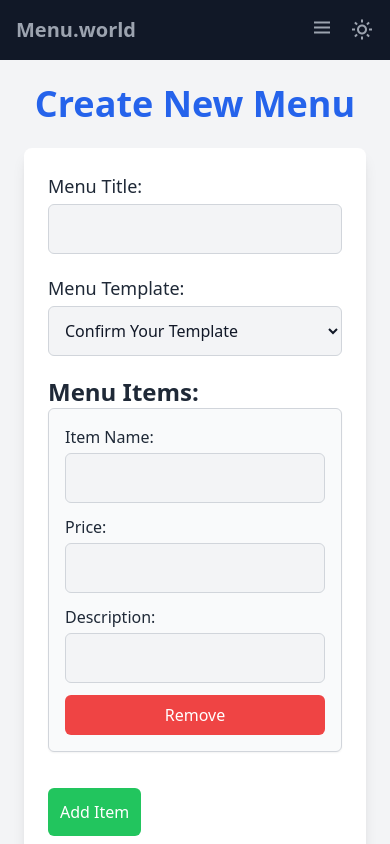
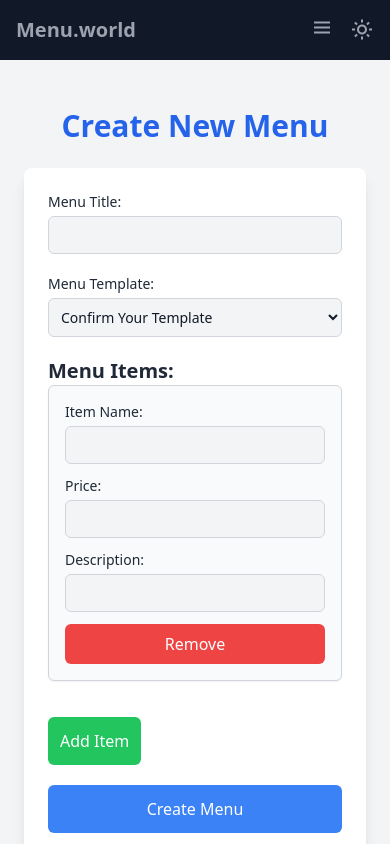
Before and after one commit to harshal20m/Menu.world, a React (Vite) app in the folder Frontend/: page /create-menu in a window 390 px wide. Shown: the top 844 px of the page. Built offline with nearby package versions, Linux system fonts and the light colour scheme.

Commit message:
improved responsiveness

```diff
--- a/Frontend/src/components/EditMenu.jsx
+++ b/Frontend/src/components/EditMenu.jsx
@@ -60,68 +60,68 @@ const EditMenu = () => {
 
 	return (
 		<div className="flex flex-col items-center justify-center min-h-screen p-6 bg-gray-100 dark:bg-gray-900 text-gray-800 dark:text-white">
-			<h2 className="text-4xl font-bold text-center mb-6 text-blue-600">Edit Menu</h2>
+			<h2 className="text-3xl sm:text-4xl font-bold text-center mb-6 text-blue-600">Edit Menu</h2>
 			<form
 				onSubmit={handleSubmit}
 				className="w-full max-w-lg space-y-5 bg-white dark:bg-gray-800 p-6 rounded-lg shadow-lg"
 			>
 				<div>
-					<label className="block text-lg font-medium mb-1">Menu Title:</label>
+					<label className="block text-sm sm:text-lg font-medium mb-1">Menu Title:</label>
 					<input
 						type="text"
 						value={menuTitle}
 						onChange={(e) => setMenuTitle(e.target.value)}
 						required
-						className="border text-gray-900 dark:text-gray-100 border-gray-400 dark:border-gray-500 bg-gray-100 dark:bg-gray-700 p-3 rounded-md w-full focus:outline-none focus:ring-2 focus:ring-blue-500 transition duration-200"
+						className="border text-gray-900 dark:text-gray-100 border-gray-400 dark:border-gray-500 bg-gray-100 dark:bg-gray-700 p-2 sm:p-3 rounded-md w-full focus:outline-none focus:ring-2 focus:ring-blue-500 transition duration-200"
 					/>
 				</div>
 				<div>
-					<label className="block text-lg font-medium mb-1">Menu Template:</label>
+					<label className="block text-sm sm:text-lg font-medium mb-1">Menu Template:</label>
 					<input
 						type="text"
 						value={menuTemplate}
 						onChange={(e) => setMenuTemplate(e.target.value)}
 						required
-						className="border text-gray-900 dark:text-gray-100 border-gray-400 dark:border-gray-500 bg-gray-100 dark:bg-gray-700 p-3 rounded-md w-full focus:outline-none focus:ring-2 focus:ring-blue-500 transition duration-200"
+						className="border text-gray-900 dark:text-gray-100 border-gray-400 dark:border-gray-500 bg-gray-100 dark:bg-gray-700 p-2 sm:p-3 rounded-md w-full focus:outline-none focus:ring-2 focus:ring-blue-500 transition duration-200"
 					/>
 				</div>
 				<div>
-					<h3 className="text-2xl font-semibold mt-4">Menu Items:</h3>
+					<h3 className="text-xl sm:text-2xl font-semibold mt-4">Menu Items:</h3>
 					{items.map((item, index) => (
 						<div
 							key={index}
 							className="flex flex-col space-y-3 mb-5 border border-gray-300 dark:border-gray-600 p-4 rounded-md bg-gray-50 dark:bg-gray-700 shadow-sm"
 						>
 							<div>
-								<label className="block text-md font-medium mb-1">Item Name:</label>
+								<label className="block text-sm sm:text-md font-medium mb-1">Item Name:</label>
 								<input
 									type="text"
 									name="name"
 									value={item.name}
 									onChange={(e) => handleChangeItem(index, e)}
 									required
-									className="border text-gray-900 dark:text-gray-100 border-gray-400 dark:border-gray-500 bg-gray-100 dark:bg-gray-700 p-3 rounded-md w-full focus:outline-none focus:ring-2 focus:ring-blue-500 transition duration-200"
+									className="border text-gray-900 dark:text-gray-100 border-gray-400 dark:border-gray-500 bg-gray-100 dark:bg-gray-700 p-2 sm:p-3 rounded-md w-full focus:outline-none focus:ring-2 focus:ring-blue-500 transition duration-200"
 								/>
 							</div>
 							<div>
-								<label className="block text-md font-medium mb-1">Price:</label>
+								<label className="block text-sm sm:text-md font-medium mb-1">Price:</label>
 								<input
 									type="number"
 									name="price"
 									value={item.price}
 									onChange={(e) => handleChangeItem(index, e)}
 									required
-									className="border text-gray-900 dark:text-gray-100 border-gray-400 dark:border-gray-500 bg-gray-100 dark:bg-gray-700 p-3 rounded-md w-full focus:outline-none focus:ring-2 focus:ring-blue-500 transition duration-200"
+									className="border text-gray-900 dark:text-gray-100 border-gray-400 dark:border-gray-500 bg-gray-100 dark:bg-gray-700 p-2 sm:p-3 rounded-md w-full focus:outline-none focus:ring-2 focus:ring-blue-500 transition duration-200"
 								/>
 							</div>
 							<div>
-								<label className="block text-md font-medium mb-1">Description:</label>
+								<label className="block text-sm sm:text-md font-medium mb-1">Description:</label>
 								<input
 									type="text"
 									name="description"
 									value={item.description}
 									onChange={(e) => handleChangeItem(index, e)}
-									className="border text-gray-900 dark:text-gray-100 border-gray-400 dark:border-gray-500 bg-gray-100 dark:bg-gray-700 p-3 rounded-md w-full focus:outline-none focus:ring-2 focus:ring-blue-500 transition duration-200"
+									className="border text-gray-900 dark:text-gray-100 border-gray-400 dark:border-gray-500 bg-gray-100 dark:bg-gray-700 p-2 sm:p-3 rounded-md w-full focus:outline-none focus:ring-2 focus:ring-blue-500 transition duration-200"
 								/>
 							</div>
 							<button
--- a/Frontend/src/components/NewMenu.jsx
+++ b/Frontend/src/components/NewMenu.jsx
@@ -75,28 +75,30 @@ const NewMenu = () => {
 
 	return (
 		<div className="flex flex-col items-center justify-center min-h-screen p-6 bg-gray-100 dark:bg-gray-900 text-gray-800 dark:text-white">
-			<h2 className="text-4xl font-bold text-center mb-6 text-blue-600 dark:text-blue-400">Create New Menu</h2>
+			<h2 className="text-3xl sm:text-4xl font-bold text-center mb-6 text-blue-600 dark:text-blue-400">
+				Create New Menu
+			</h2>
 			<form
 				onSubmit={openModal}
 				className="w-full max-w-lg space-y-5 bg-white dark:bg-gray-800 p-6 rounded-lg shadow-lg"
 			>
 				<div>
-					<label className="block text-lg font-medium mb-1">Menu Title:</label>
+					<label className="block text-sm sm:text-lg font-medium mb-1">Menu Title:</label>
 					<input
 						type="text"
 						value={menuTitle}
 						onChange={(e) => setMenuTitle(e.target.value)}
 						required
-						className="border border-gray-300 dark:border-gray-600 p-3 rounded-md bg-gray-100 dark:bg-gray-700 text-gray-900 dark:text-white w-full focus:outline-none focus:ring-2 focus:ring-blue-500 dark:focus:ring-blue-400 transition duration-200"
+						className="border border-gray-300 dark:border-gray-600 p-2 sm:p-3 rounded-md bg-gray-100 dark:bg-gray-700 text-gray-900 dark:text-white w-full focus:outline-none focus:ring-2 focus:ring-blue-500 dark:focus:ring-blue-400 transition duration-200 text-sm sm:text-base"
 					/>
 				</div>
 				<div>
-					<label className="block text-lg font-medium mb-1">Menu Template:</label>
+					<label className="block text-sm sm:text-lg font-medium mb-1">Menu Template:</label>
 					<select
 						value={menuTemplate}
 						onChange={(e) => setMenuTemplate(e.target.value)}
 						required
-						className="border border-gray-300 dark:border-gray-600 p-3 rounded-md bg-gray-100 dark:bg-gray-700 text-gray-900 dark:text-white w-full focus:outline-none focus:ring-2 focus:ring-blue-500 dark:focus:ring-blue-400 transition duration-200"
+						className="border border-gray-300 dark:border-gray-600 p-2 sm:p-3 rounded-md bg-gray-100 dark:bg-gray-700 text-gray-900 dark:text-white w-full focus:outline-none focus:ring-2 focus:ring-blue-500 dark:focus:ring-blue-400 transition duration-200 text-sm sm:text-base"
 					>
 						<option value="">Confirm Your Template</option>
 						{templates.map((template) => (
@@ -107,42 +109,42 @@ const NewMenu = () => {
 					</select>
 				</div>
 				<div>
-					<h3 className="text-2xl font-semibold mt-4">Menu Items:</h3>
+					<h3 className="text-xl sm:text-2xl font-semibold mt-4">Menu Items:</h3>
 					{items.map((item, index) => (
 						<div
 							key={index}
 							className="flex flex-col md:flex-row space-y-3 md:space-y-0 md:space-x-4 mb-5 border border-gray-300 dark:border-gray-600 p-4 rounded-md bg-gray-50 dark:bg-gray-700 shadow-sm"
 						>
 							<div className="flex-1">
-								<label className="block text-md font-medium mb-1">Item Name:</label>
+								<label className="block text-sm sm:text-md font-medium mb-1">Item Name:</label>
 								<input
 									type="text"
 									name="name"
 									value={item.name}
 									onChange={(e) => handleChangeItem(index, e)}
 									required
-									className="border border-gray-300 dark:border-gray-600 p-3 rounded-md bg-gray-100 dark:bg-gray-700 text-gray-900 dark:text-white w-full focus:outline-none focus:ring-2 focus:ring-blue-500 dark:focus:ring-blue-400 transition duration-200"
+									className="border border-gray-300 dark:border-gray-600 p-2 sm:p-3 rounded-md bg-gray-100 dark:bg-gray-700 text-gray-900 dark:text-white w-full focus:outline-none focus:ring-2 focus:ring-blue-500 dark:focus:ring-blue-400 transition duration-200 text-sm sm:text-base"
 								/>
 							</div>
 							<div className="flex-1">
-								<label className="block text-md font-medium mb-1">Price:</label>
+								<label className="block text-sm sm:text-md font-medium mb-1">Price:</label>
 								<input
 									type="number"
 									name="price"
 									value={item.price}
 									onChange={(e) => handleChangeItem(index, e)}
 									required
-									className="border border-gray-300 dark:border-gray-600 p-3 rounded-md bg-gray-100 dark:bg-gray-700 text-gray-900 dark:text-white w-full focus:outline-none focus:ring-2 focus:ring-blue-500 dark:focus:ring-blue-400 transition duration-200"
+									className="border border-gray-300 dark:border-gray-600 p-2 sm:p-3 rounded-md bg-gray-100 dark:bg-gray-700 text-gray-900 dark:text-white w-full focus:outline-none focus:ring-2 focus:ring-blue-500 dark:focus:ring-blue-400 transition duration-200 text-sm sm:text-base"
 								/>
 							</div>
 							<div className="flex-1">
-								<label className="block text-md font-medium mb-1">Description:</label>
+								<label className="block text-sm sm:text-md font-medium mb-1">Description:</label>
 								<input
 									type="text"
 									name="description"
 									value={item.description}
 									onChange={(e) => handleChangeItem(index, e)}
-									className="border border-gray-300 dark:border-gray-600 p-3 rounded-md bg-gray-100 dark:bg-gray-700 text-gray-900 dark:text-white w-full focus:outline-none focus:ring-2 focus:ring-blue-500 dark:focus:ring-blue-400 transition duration-200"
+									className="border border-gray-300 dark:border-gray-600 p-2 sm:p-3 rounded-md bg-gray-100 dark:bg-gray-700 text-gray-900 dark:text-white w-full focus:outline-none focus:ring-2 focus:ring-blue-500 dark:focus:ring-blue-400 transition duration-200 text-sm sm:text-base"
 								/>
 							</div>
 							<button
```
